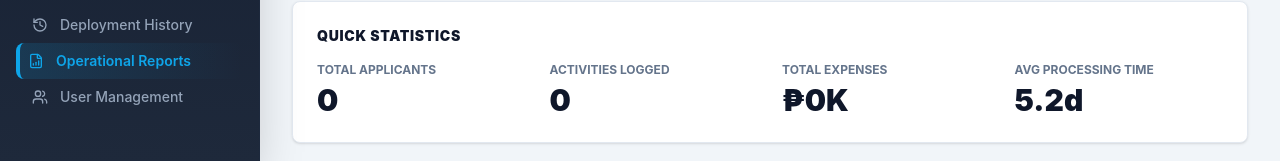
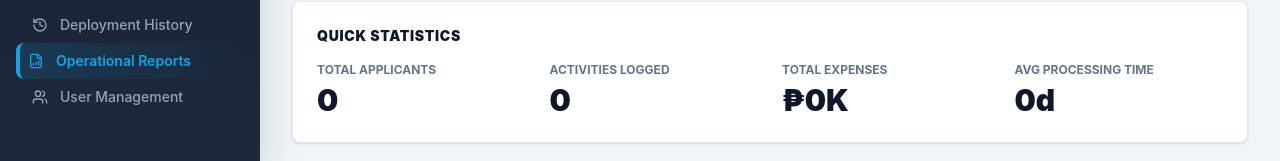
Before and after one commit to FlowSensus-Dev/flowsensus-frontend, a React (Vite) app: page /manager/operational-reports in a window 1280 px wide. Shown: the part 636-797 px from the top of the page. Built offline with nearby package versions, Linux system fonts and the light colour scheme.

Commit message:
Remove fabricated manager report metric

```diff
--- a/src/pages/manager/OperationalReports.jsx
+++ b/src/pages/manager/OperationalReports.jsx
@@ -2,7 +2,7 @@ import { Download, FileText, TrendingUp, Users, DollarSign } from 'lucide-react'
 
 export default function OperationalReports({ applicants = [], activityLogs = [], expenses = [] }) {
   const totalExpenses = expenses.reduce((sum, exp) => sum + exp.amount, 0);
-  const avgTimePerPhase = 5.2; // days - would be calculated from real data
+  const avgTimePerPhase = 0; // days - would be calculated from real data
 
   const reports = [
     {
```
